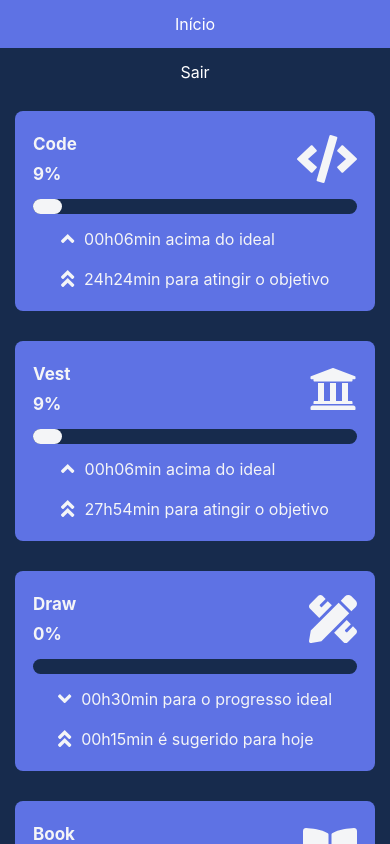
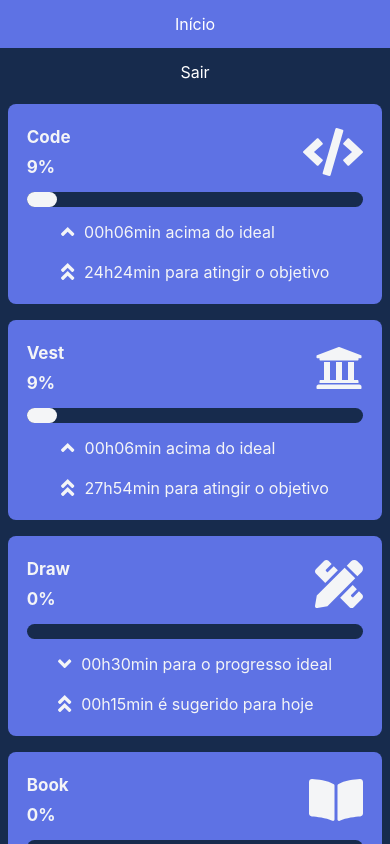
Before and after one commit to faelfer/bttr-client-react, a React (Create React App) app: page / in a window 390 px wide. Both pictures are taken after typing "name@example.com", "Sample123" into the empty fields and a click on the button "Entrar". Shown: the top 844 px of the page. Built offline with nearby package versions, Linux system fonts and the light colour scheme; the HTML template or start-up script is replaced by a standard one.

Commit message:
:children_crossing: better responsiveness

```diff
--- a/src/pages/App/components/Card/styles.css
+++ b/src/pages/App/components/Card/styles.css
@@ -4,9 +4,8 @@
   justify-content: center;
   align-items: center;
   background-color: #5e72e4;
-  width: 360px;
   height: 200px;
-  margin: 15px;
+  margin: 8px;
   border-radius: 8px;
   color: #f4f5f7;
 }
--- a/src/pages/App/styles.css
+++ b/src/pages/App/styles.css
@@ -5,7 +5,7 @@
 }
 
 .app {
-    display: flex;
-    flex-wrap: wrap;
+    display: grid;
+    grid-template-columns: repeat(auto-fit, minmax(325px, 1fr));
     background-color: #172b4d;
 }
```
